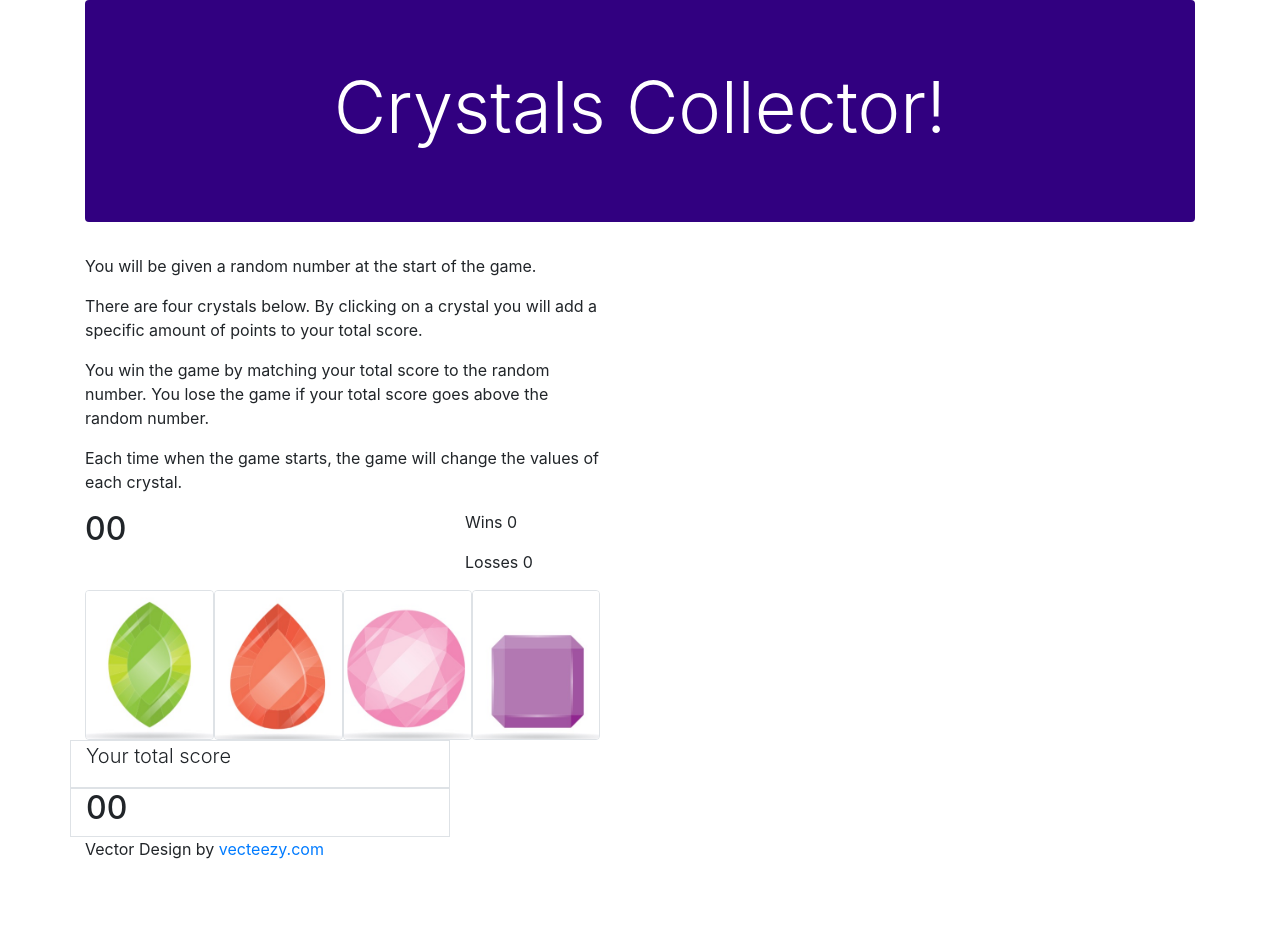
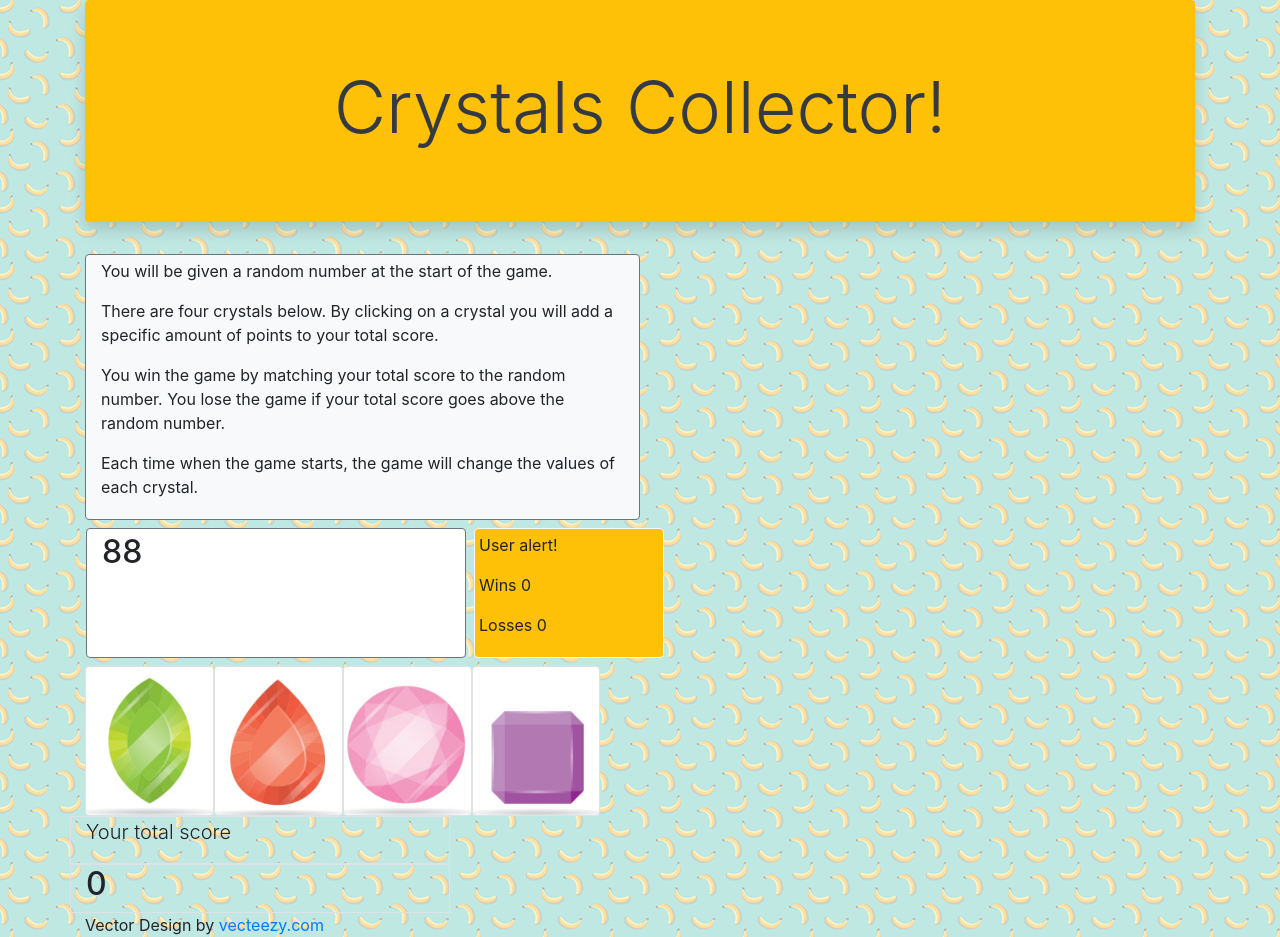
Before and after one commit to edfeld/unit-4-game, a plain HTML site: page index.html in a window 1280 px wide. Before the commit the page ends 861 px from the top, so only its background shows below. Drawn offline with nearby package versions, Linux system fonts and the light colour scheme.

Commit message:
style adjustments - color positioning

```diff
--- a/assets/css/style.css
+++ b/assets/css/style.css
@@ -2,11 +2,15 @@
 Unit 4 game stylesheet
 */
 
-
+body {
+    background-image: url("../images/bananas.png");
+    background-repeat: repeat;
+}
 .game-header {
     /* font-size: 10em!important; */
-    background-color: rgb(49, 0, 128);
-    color: white;
+    /* background-color: blue;
+    color: yellow; */
+    /* background-image: linear-gradient(to bottom, tan, brown); */
 }
 
 .gem {
--- a/assets/javascript/games.js
+++ b/assets/javascript/games.js
@@ -1,44 +1,82 @@
 /* game.js */
 $(document).ready(function() {
 
-    let buttonInput;
+    let buttonColor;
+    let buttonValue = 0;
+    let gameStarted = false;
 
+
+    let theGame = {
+        targetNumber: 0,
+        playerTotal: 0,
+        playerWins: 0,
+        playerLosses: 0,
+        gameStarted: false,
+        arrCrystal : [ "green", "orange", "pink", "purple"],
+        arrCrystalNumber : [ 0, 0, 0, 0],
+
+        resetGame :function() {
+            let randNum = 0;
+            this.gameStarted = true;
+            this.targetNumber = Math.floor((Math.random() * 102) + 19);
+            console.log("23 targetNumber: " + theGame.targetNumber);
+            $(".random-target-num").text(theGame.targetNumber);
+            /* set total score to zero */
+            $(".total-score").text("0");
+            let varCrystal = $(".gem");
+            varCrystal.each(function( index) {
+                randNum = Math.floor((Math.random() * 12) + 1);
+                $( this ).attr( "value", randNum);
+                console.log(this);
+            })
+            // $( "input[value='Hot Fuzz']" )
+
+            // varCrystal.attr( "value", randNum);
+            // $( "li" ).each(function( index ) {
+            //     console.log( index + ": " + $( this ).text() );
+            //   });
+            // });
+
+
+        }
+    }
+
+    if(!gameStarted) {
+        theGame.resetGame();
+    }
 
 
     // Your code here...
     $(".gem").on("click", function() {
-    console.log(this);
-    buttonInput = $(this).attr("color");
-    console.log(buttonInput);
+        console.log(this);
+        buttonColor = $(this).attr("color");
+        buttonValue = $(this).attr("value")
+        console.log(buttonColor);
+        console.log("51. buttonValue", buttonValue);
+
+        console.log("57. PlayerTotal - before JQuery access: ", theGame.playerTotal);
+        theGame.playerTotal = parseInt($(".total-score").text(), 10);
+        theGame.playerTotal += parseInt(buttonValue, 10);
+        console.log("User total: ", theGame.playerTotal);
+        $(".total-score").text(theGame.playerTotal.toString());
+        if (theGame.playerTotal == theGame.targetNumber) {
+            console.log(" You win!! ");
+            playerWins++;
+            theGame.resetGame();
+
+        }
+        else if(theGame.playerTotal > theGame.targetNumber) {
+            console.log(" You lose")
+
+            theGame.playerlosses = parseInt($(".losses").text(), 10);
+            theGame.playerlosses++;
+
+            theGame.resetGame();
+        }
 
 
 
-    // switch(buttonInput) {
-    //     case "1":
-    //     case "2":
-    //       if (choice1 == "") {
-    //         choice1 = buttonInput;
-    //         console.log("number pressed");
-    //       } else {
-    //         choice2 = buttonInput;
-    //       }
-    //         break;
-    //     case "plus":
-    //      case "subtract":
-    //     case "multiply":
-    //       Operator1 = buttonInput;
-    //     console.log("+ pressed");
-    //         break;
-    //     case "equals":
-    //       if (operator1 == "plus") {
-    //         Result = parseInt(choice1, 10) + parseInt(choice2, 10);
-    //         console.log("result = " + Result);
-    //       }
-    //         break;
-    //     default:
-    //         console.log("Nothing");
-    //     }
-    //     });
+
 
     });
 
--- a/index.html
+++ b/index.html
@@ -12,24 +12,26 @@
   </head>
   <body>
     <div class="container">
-        <div class="game-header jumbotron jumbotron-fluid rounded">
-            <div class="container">
+        <div class="game-header jumbotron jumbotron-fluid rounded shadow text-dark bg-warning">
+
             <h1 class="display-3 text-center">Crystals Collector!</h1>
             <!-- <p class="lead">This is a modified jumbotron that occupies
                             the entire horizontal space of its parent.</p> -->
-            </div>
+
         </div>
-        <div class="game-info row col-md-6">
+        <div class="game-info row col-md-6 rounded border border-secondary py-1 ml-0 bg-light  mb-2">
             <p>You will be given a random number at the start of the game.</p>
             <p>There are four crystals below. By clicking on a crystal you will add a specific amount of points to your total score.</p>
             <p>You win the game by matching your total score to the random number. You lose the game if your total score goes above the random number. </p>
             <p>Each time when the game starts, the game will change the values of each crystal.</p>
         </div>
         <div class="row">
-            <div class="col-md-4">
-                <h2 class="random-target-num" >00</h2>
+
+            <div class="col-md-4 rounded border border-secondary py-1 ml-3 mb-2 bg-white">
+                <h2 class="random-target-num pl-0" >00</h2>
             </div>
-            <div class="col-md-2">
+            <div class="col-md-2 border border-light rounded ml-2 pl-1 py-1 bg-warning mb-2">
+                <p>User alert!</p>
                 <p>Wins <span class="wins">0</span></p>
                 <p>Losses <span class="loses">0</span></p>
             </div>
@@ -50,7 +52,7 @@
         </div>
         <div class="row">
                 <div class="col-md-4 border">
-                    <h2 class="total-score" >00</h2>
+                    <h2 class="total-score" >0</h2>
                 </div>
             </div>
         <footer>
```
Also changed, not shown: assets/images/topography.png (added).
